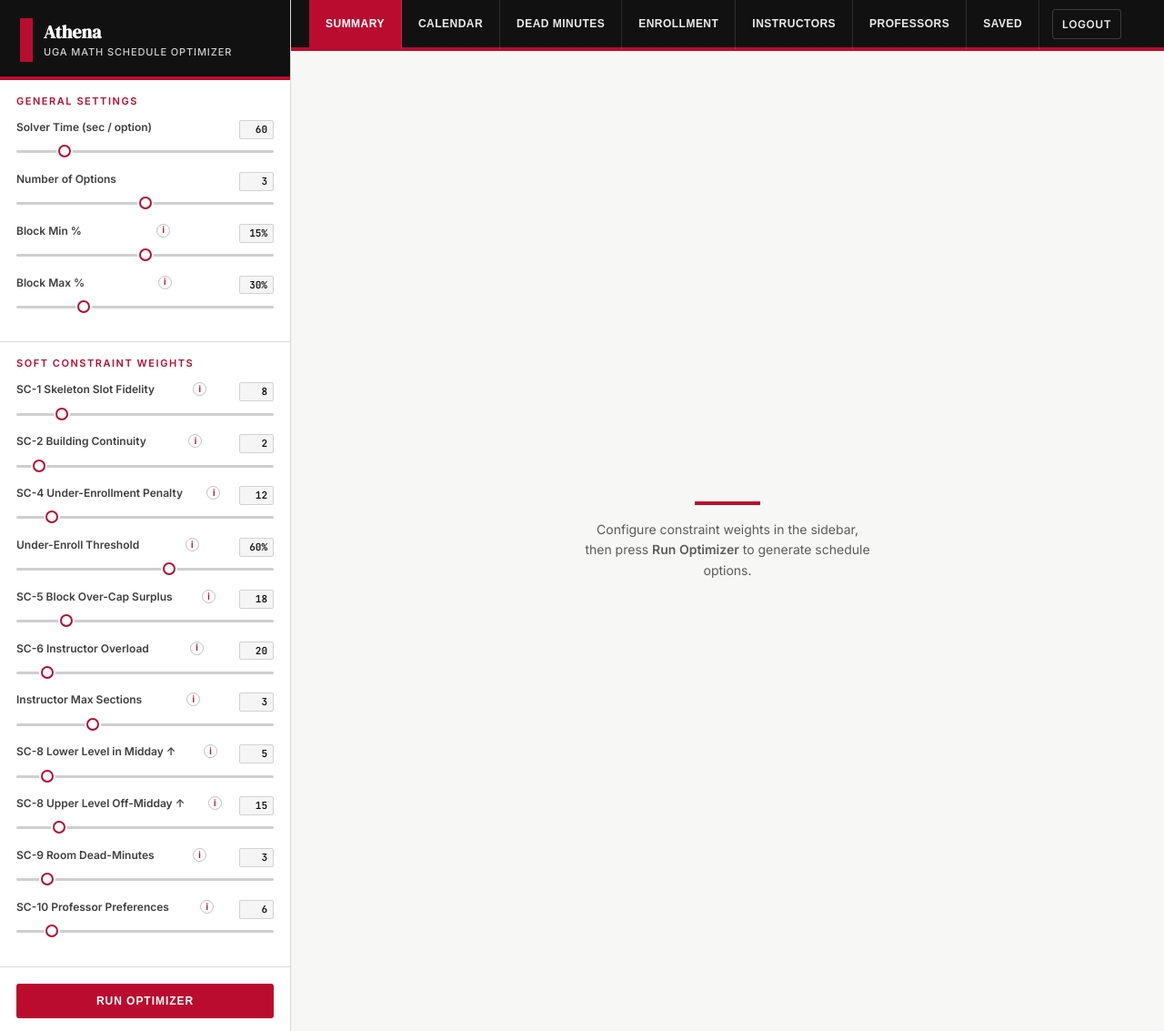
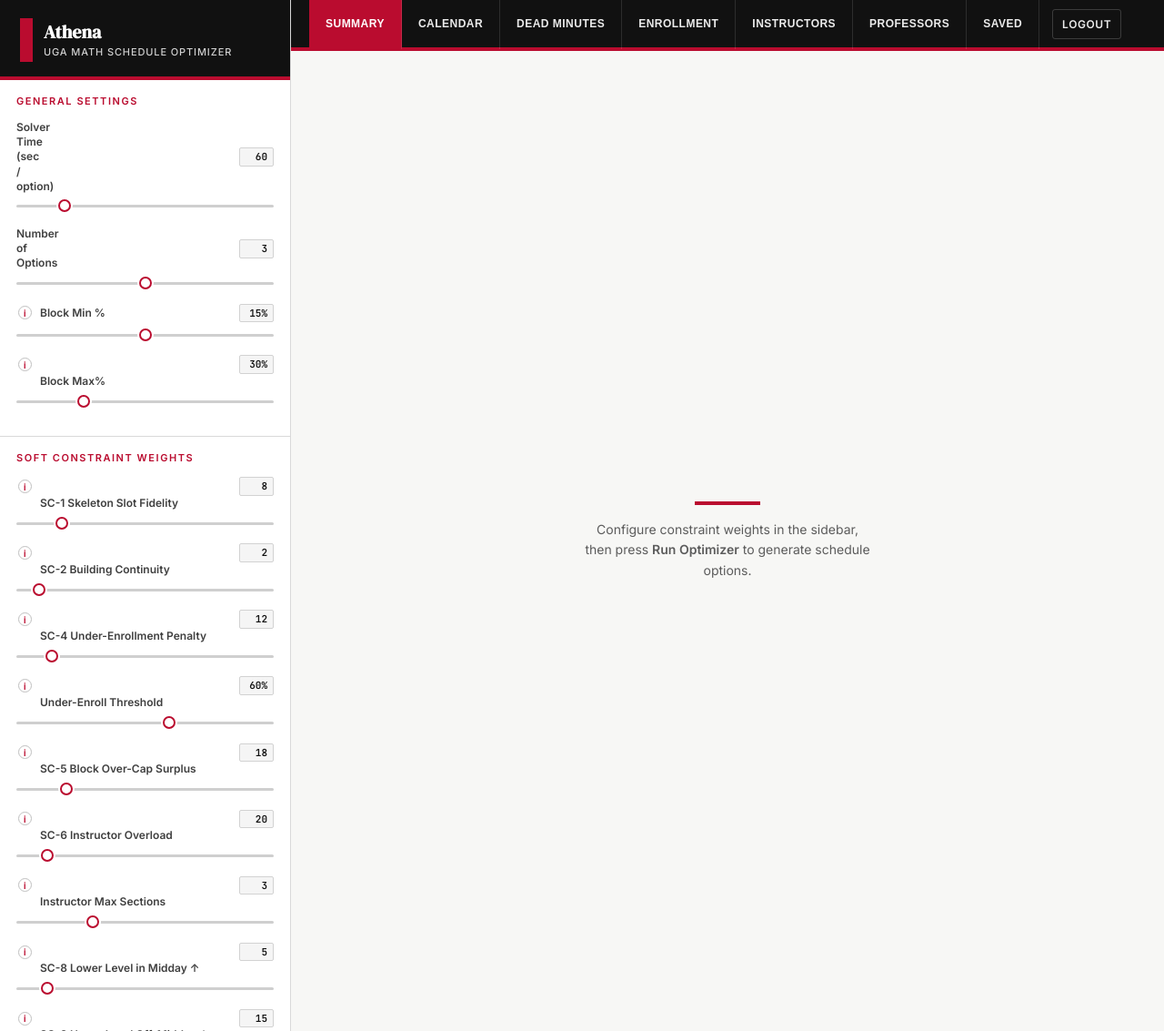
Before and after one commit to jhn02222/Scheduling-Clone, a Django app: page / in a window 1280 px wide. Shown: the whole page at 91% size. Run offline with Django 5.2, Linux system fonts and the light colour scheme; the visitor is signed in with stand-in values (Sample User, id 1).

Commit message:
style: UGA redesign update

```diff
--- a/athena/optimizer/templates/optimizer/index.html
+++ b/athena/optimizer/templates/optimizer/index.html
@@ -498,32 +498,30 @@ html, body {
 }
 
 
-/* ── Tooltips ────────────────────────────────────────────────────────── */
 .field {
   margin-bottom: 10px;
   position: relative;
 }
 
 .field label {
-  display: flex;
-  justify-content: space-between;
-  align-items: flex-start;
-  flex-wrap: wrap;
-  gap: 6px;
+  display: grid;
+  grid-template-columns: 18px 1fr auto;
+  align-items: center;
+  column-gap: 8px;
   font-size: 12px;
   color: #3f3f3f;
   margin-bottom: 5px;
   font-weight: 600;
   line-height: 1.35;
-}
-
-/* ── Tooltips (NO LAYOUT SHIFT) ───────────────────────────────────── */
+  position: relative;
+}
+
 .tooltip-wrap {
   position: relative;
   display: inline-flex;
   align-items: center;
-  margin-left: 6px;
-  cursor: help;
+  justify-content: center;
+  grid-column: 1;
 }
 
 .tooltip-trigger {
@@ -538,49 +536,72 @@ html, body {
   color: var(--uga-red);
   font-size: 10px;
   font-weight: 700;
+  line-height: 1;
+  cursor: help;
+  flex-shrink: 0;
+}
+
+.field label .label-text {
+  grid-column: 2;
+  min-width: 0;
+}
+
+.field label .val {
+  grid-column: 3;
+  font-family: 'JetBrains Mono', monospace;
+  font-size: 11px;
+  color: var(--uga-black);
+  background: #f5f5f5;
+  border: 1px solid #d2d2d2;
+  padding: 2px 6px;
+  border-radius: 2px;
+  min-width: 38px;
+  text-align: right;
 }
 
 .tooltip-box {
+  display: block;
   position: absolute;
-  left: 0;
-  bottom: calc(100% + 10px);   /* 👈 shows ABOVE */
-  width: 260px;
-
-  background: #111;
+  top: 50%;
+  left: 100%;
+  margin-left: 10px;
+  transform: translateY(-50%);
+  width: min(260px, calc(var(--sidebar-w) - 56px));
+  max-width: calc(var(--sidebar-w) - 56px);
+
+  background: #111111;
   color: #f4f4f4;
   border: 1px solid rgba(255,255,255,.14);
   border-left: 4px solid var(--uga-red);
   border-radius: 4px;
-
   padding: 10px 12px;
   font-size: 12px;
-  line-height: 1.5;
-
-  box-shadow: 0 12px 28px rgba(0,0,0,.25);
+  line-height: 1.55;
+  white-space: normal;
+  word-break: break-word;
+  box-shadow: 0 10px 24px rgba(0,0,0,.22);
 
   opacity: 0;
-  transform: translateY(6px);
-  transition: opacity .15s ease, transform .15s ease;
-
+  visibility: hidden;
   pointer-events: none;
   z-index: 9999;
-}
-
-/* arrow */
-.tooltip-box::after {
+  transition: opacity .14s ease;
+}
+
+.tooltip-box::before {
   content: "";
   position: absolute;
-  top: 100%;
-  left: 10px;
-  border-width: 6px;
-  border-style: solid;
-  border-color: #111 transparent transparent transparent;
-}
-
-/* smooth fade in */
+  left: -8px;
+  top: 50%;
+  transform: translateY(-50%);
+  border-top: 8px solid transparent;
+  border-bottom: 8px solid transparent;
+  border-right: 8px solid #111111;
+}
+
 .tooltip-wrap:hover .tooltip-box {
   opacity: 1;
-  transform: translateY(0);
+  visibility: visible;
 }
 /* ── Professor calendar modal ───────────────────────────────────────── */
 #prof-cal-modal {
@@ -784,17 +805,22 @@ html, body {
              oninput="syncVal('num_options','v-num-options',this.value)">
     </div>
     <div class="field">
-      <label>Block Min %
-        <span class="tooltip-wrap"> <span class="tooltip-trigger">ℹ</span><span class="tooltip-box">Minimum % of sections that must be assigned to each time block. Prevents all sections clustering in one slot.</span></span>
+      <label>
+        <span class="tooltip-wrap">
+          <span class="tooltip-trigger">ℹ</span>
+          <span class="tooltip-box">Minimum % of sections that must be assigned to each time block. Prevents all sections clustering in one slot.</span>
+        </span>
+        <span class="label-text">Block Min %</span>
         <span class="val" id="v-block-min-pct">15%</span>
       </label>
       <input type="range" id="block_min_pct" min="0" max="30" step="1" value="15"
              oninput="syncVal('block_min_pct','v-block-min-pct',this.value+'%')">
     </div>
     <div class="field">
-      <label>Block Max %
+      <label>
         <span class="tooltip-wrap"><span class="tooltip-trigger">ℹ</span><span class="tooltip-box">Maximum % of sections allowed in any single time block. Prevents overloading one time slot.</span></span>
         <span class="val" id="v-block-max-pct">30%</span>
+        <span class="label-text">Block Max%</span>
       </label>
       <input type="range" id="block_max_pct" min="20" max="60" step="1" value="30"
              oninput="syncVal('block_max_pct','v-block-max-pct',this.value+'%')">
@@ -805,89 +831,100 @@ html, body {
   <div class="sidebar-section">
     <h2>Soft Constraint Weights</h2>
     <div class="field">
-      <label>SC-1 Skeleton Slot Fidelity
+      <label>
         <span class="tooltip-wrap"><span class="tooltip-trigger">ℹ</span><span class="tooltip-box">Penalizes moving a section away from its current time block. Higher = solver tries harder to keep existing schedule.</span></span>
         <span class="val" id="v-w-skeleton-slot">8</span>
+        <span class="label-text">SC-1 Skeleton Slot Fidelity</span>
       </label>
       <input type="range" id="w_skeleton_slot" min="0" max="50" value="8"
              oninput="syncVal('w_skeleton_slot','v-w-skeleton-slot',this.value)">
     </div>
     <div class="field">
-      <label>SC-2 Building Continuity
+      <label>
         <span class="tooltip-wrap"><span class="tooltip-trigger">ℹ</span><span class="tooltip-box">Penalizes assigning a section to a different building than it currently uses. Higher = prefer keeping sections in same building.</span></span>
         <span class="val" id="v-w-skeleton-bldg">2</span>
+        <span class="label-text">SC-2 Building Continuity</span>
       </label>
       <input type="range" id="w_skeleton_bldg" min="0" max="30" value="2"
              oninput="syncVal('w_skeleton_bldg','v-w-skeleton-bldg',this.value)">
     </div>
     <div class="field">
-      <label>SC-4 Under-Enrollment Penalty
+      <label>
         <span class="tooltip-wrap"><span class="tooltip-trigger">ℹ</span><span class="tooltip-box">Penalizes sections whose expected enrollment is below the threshold. Helps identify sections that may be too small to justify a room.</span></span>
         <span class="val" id="v-w-under-enroll">12</span>
+         <span class="label-text">SC-4 Under-Enrollment Penalty</span>
       </label>
       <input type="range" id="w_under_enroll" min="0" max="100" value="12"
              oninput="syncVal('w_under_enroll','v-w-under-enroll',this.value)">
     </div>
     <div class="field">
-      <label>Under-Enroll Threshold
+      <label>
         <span class="tooltip-wrap"><span class="tooltip-trigger">ℹ</span><span class="tooltip-box">Sections below this fill % are flagged as under-enrolled. E.g. 60% means a section with 12/20 students is flagged.</span></span>
         <span class="val" id="v-ue-thresh">60%</span>
+        <span class="label-text">Under-Enroll Threshold</span>
       </label>
       <input type="range" id="under_enroll_threshold" min="0" max="100" step="5" value="60"
              oninput="syncVal('under_enroll_threshold','v-ue-thresh',this.value+'%')">
     </div>
     <div class="field">
-      <label>SC-5 Block Over-Cap Surplus
+      <label>
         <span class="tooltip-wrap"><span class="tooltip-trigger">ℹ</span><span class="tooltip-box">Penalizes time blocks that exceed the max % cap. Keeps the schedule spread across all time slots.</span></span>
         <span class="val" id="v-w-block-over">18</span>
+        <span class="label-text">SC-5 Block Over-Cap Surplus</span>
       </label>
       <input type="range" id="w_block_over" min="0" max="100" value="18"
              oninput="syncVal('w_block_over','v-w-block-over',this.value)">
     </div>
     <div class="field">
-      <label>SC-6 Instructor Overload
+      <label>
         <span class="tooltip-wrap"><span class="tooltip-trigger">ℹ</span><span class="tooltip-box">Penalizes instructors assigned more sections than the max. Higher = stronger push to distribute sections evenly.</span></span>
         <span class="val" id="v-w-instr-overload">20</span>
+         <span class="label-text">SC-6 Instructor Overload</span>
       </label>
       <input type="range" id="w_instr_overload" min="0" max="200" value="20"
              oninput="syncVal('w_instr_overload','v-w-instr-overload',this.value)">
     </div>
     <div class="field">
-      <label>Instructor Max Sections
+      <label>
         <span class="tooltip-wrap"><span class="tooltip-trigger">ℹ</span><span class="tooltip-box">Target maximum number of sections per instructor. SC-6 penalizes going above this number.</span></span>
         <span class="val" id="v-instr-max">3</span>
+          <span class="label-text">Instructor Max Sections</span>
       </label>
       <input type="range" id="instructor_max_sections" min="1" max="8" value="3"
              oninput="syncVal('instructor_max_sections','v-instr-max',this.value)">
     </div>
     <div class="field">
-      <label>SC-8 Lower Level in Midday ↑
+      <label>
         <span class="tooltip-wrap"><span class="tooltip-trigger">ℹ</span><span class="tooltip-box">Encourages lower-division courses (1000-2000) to be scheduled at midday. Higher enrollment courses benefit from peak attendance times.</span></span>
         <span class="val" id="v-w-lower-mid">5</span>
+        <span class="label-text">SC-8 Lower Level in Midday ↑</span>
       </label>
       <input type="range" id="w_lower_midday" min="0" max="50" value="5"
              oninput="syncVal('w_lower_midday','v-w-lower-mid',this.value)">
     </div>
     <div class="field">
-      <label>SC-8 Upper Level Off-Midday ↑
+      <label>
         <span class="tooltip-wrap"><span class="tooltip-trigger">ℹ</span><span class="tooltip-box">Encourages upper-division and grad courses (3000+) away from peak midday slots, freeing them for larger lower-division sections.</span></span>
         <span class="val" id="v-w-upper-nomid">15</span>
+        <span class="label-text">SC-8 Upper Level Off-Midday ↑</span>
       </label>
       <input type="range" id="w_upper_nonmidday" min="0" max="100" value="15"
              oninput="syncVal('w_upper_nonmidday','v-w-upper-nomid',this.value)">
     </div>
     <div class="field">
-      <label>SC-9 Room Dead-Minutes
+      <label>
         <span class="tooltip-wrap"><span class="tooltip-trigger">ℹ</span><span class="tooltip-box">Penalizes unused minutes inside booked room blocks. A 55-min class in an 80-min block wastes 25 minutes. Lower waste = higher room efficiency.</span></span>
         <span class="val" id="v-w-dead-min">3</span>
+        <span class="label-text">SC-9 Room Dead-Minutes</span>
       </label>
       <input type="range" id="w_dead_minutes" min="0" max="30" value="3"
              oninput="syncVal('w_dead_minutes','v-w-dead-min',this.value)">
     </div>
     <div class="field">
-      <label>SC-10 Professor Preferences
+      <label>
         <span class="tooltip-wrap"><span class="tooltip-trigger">ℹ</span><span class="tooltip-box">Weight applied to professor scheduling preferences (time of day, day pattern, course level). Higher = solver tries harder to honor preferences.</span></span>
         <span class="val" id="v-w-prof-pref">6</span>
+        <span class="label-text">SC-10 Professor Preferences</span>
       </label>
       <input type="range" id="w_prof_pref" min="0" max="50" value="6"
              oninput="syncVal('w_prof_pref','v-w-prof-pref',this.value)">
```
